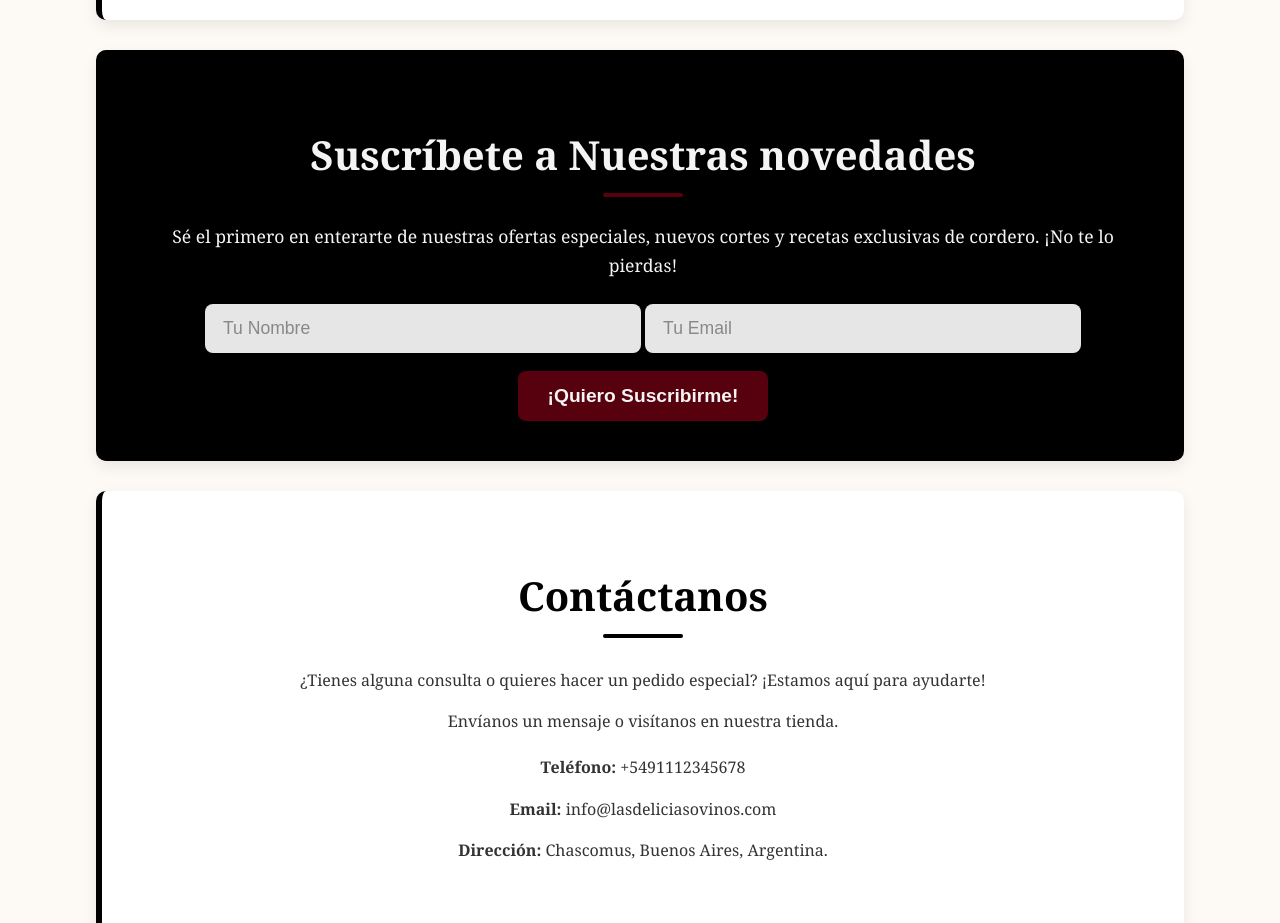
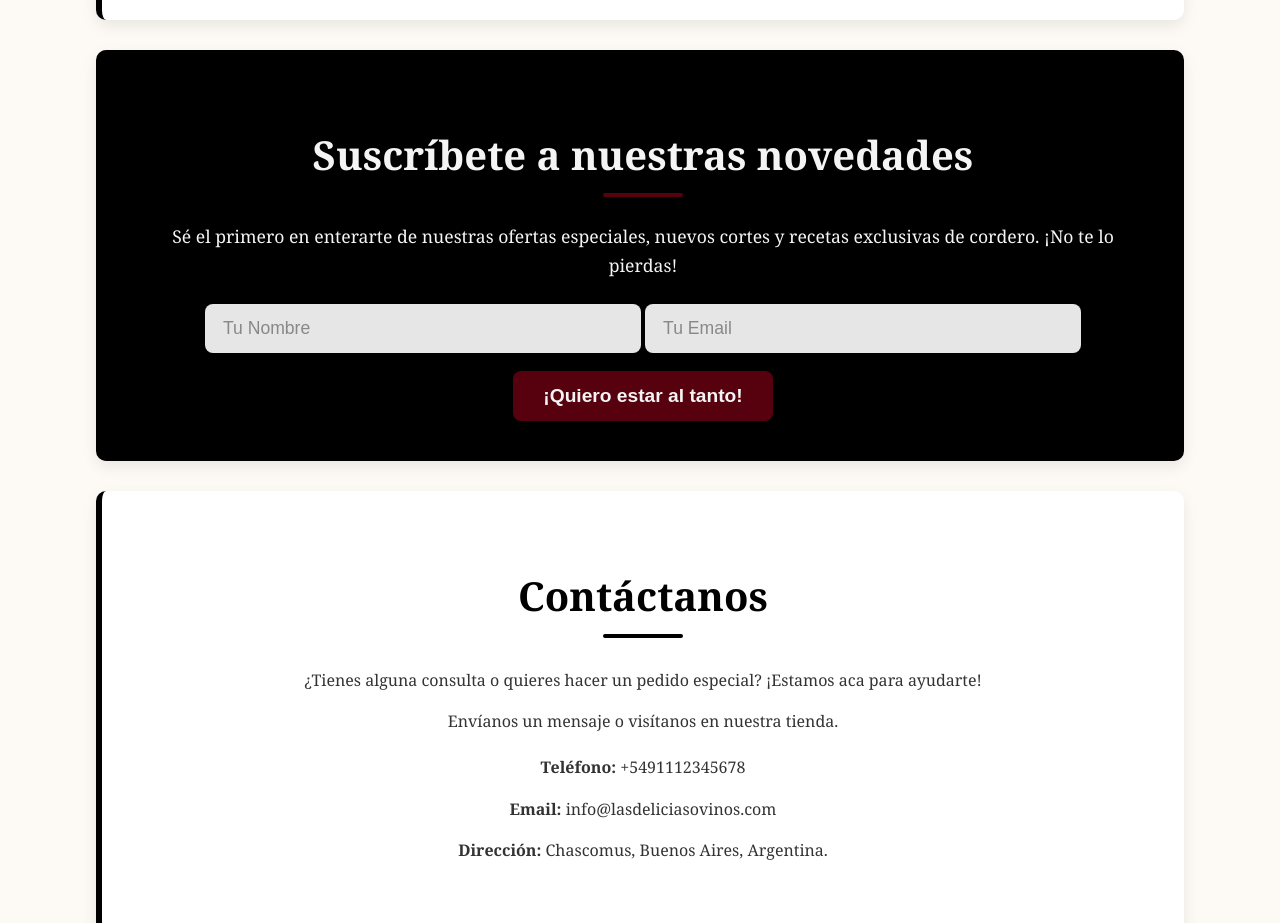
Before and after one commit to Makelelei/ld, a plain HTML site: page index.html in a window 1280 px wide. Shown: the part 1840-2763 px from the top of the page. Drawn offline with Linux system fonts and the light colour scheme; grey boxes are pictures that could not be loaded.

Commit message:
Update index.html

```diff
--- a/index.html
+++ b/index.html
@@ -77,7 +77,7 @@
         </section>
 
         <section id="newsletter" class="newsletter-form">
-            <h2>Suscríbete a Nuestras novedades</h2>
+            <h2>Suscríbete a nuestras novedades</h2>
             <p>Sé el primero en enterarte de nuestras ofertas especiales, nuevos cortes y recetas exclusivas de cordero. ¡No te lo pierdas!</p>
             <form action="#" method="POST">
                 <label for="name" style="display: none;">Nombre:</label>
@@ -85,13 +85,13 @@
 
                 <label for="email-newsletter" style="display: none;">Email:</label>
                 <input type="email" id="email-newsletter" name="email" placeholder="Tu Email" required>
-                <button type="submit">¡Quiero Suscribirme!</button>
+                <button type="submit">¡Quiero estar al tanto!</button>
             </form>
         </section>
 
         <section id="contact">
             <h2>Contáctanos</h2>
-            <p style="text-align: center;">¿Tienes alguna consulta o quieres hacer un pedido especial? ¡Estamos aquí para ayudarte!</p>
+            <p style="text-align: center;">¿Tienes alguna consulta o quieres hacer un pedido especial? ¡Estamos aca para ayudarte!</p>
             <p style="text-align: center;">Envíanos un mensaje o visítanos en nuestra tienda.</p>
             <div style="text-align: center; margin-top: 20px;">
                 <p><strong>Teléfono:</strong> +5491112345678</p>
```
